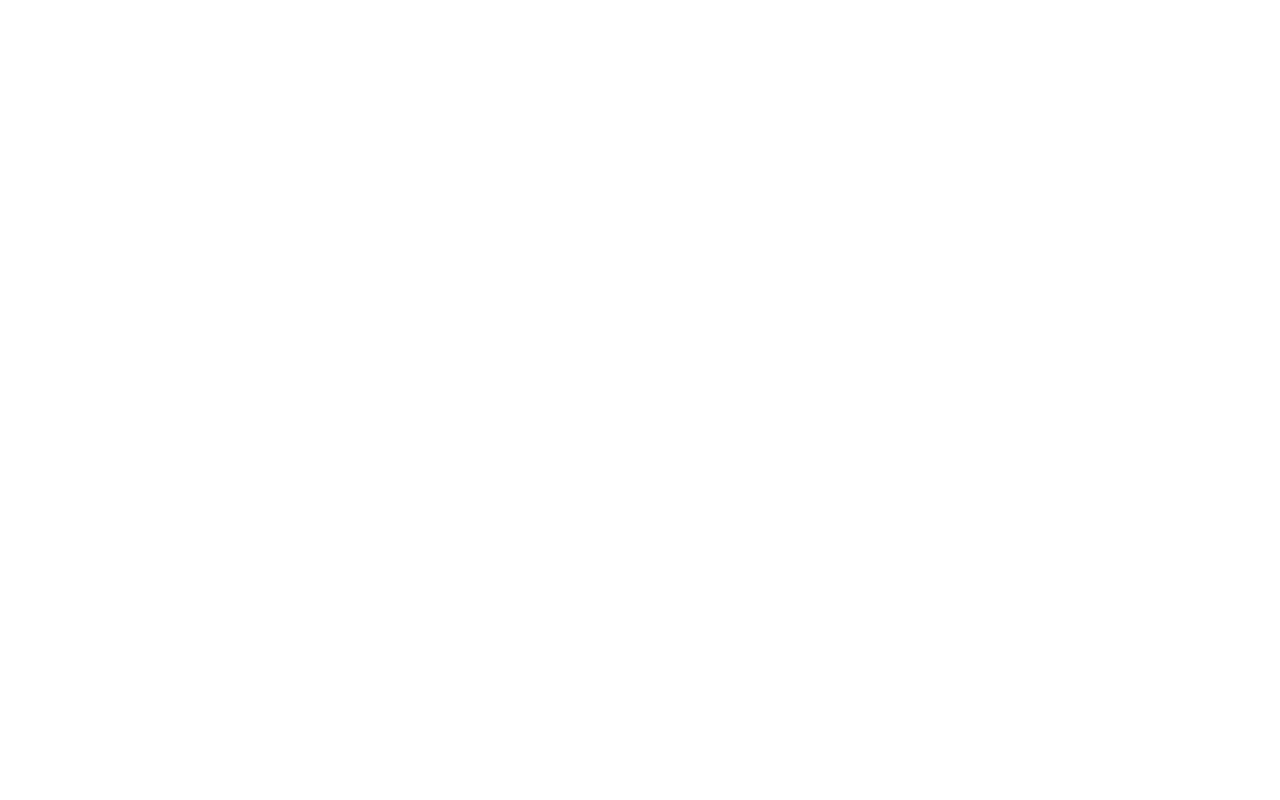
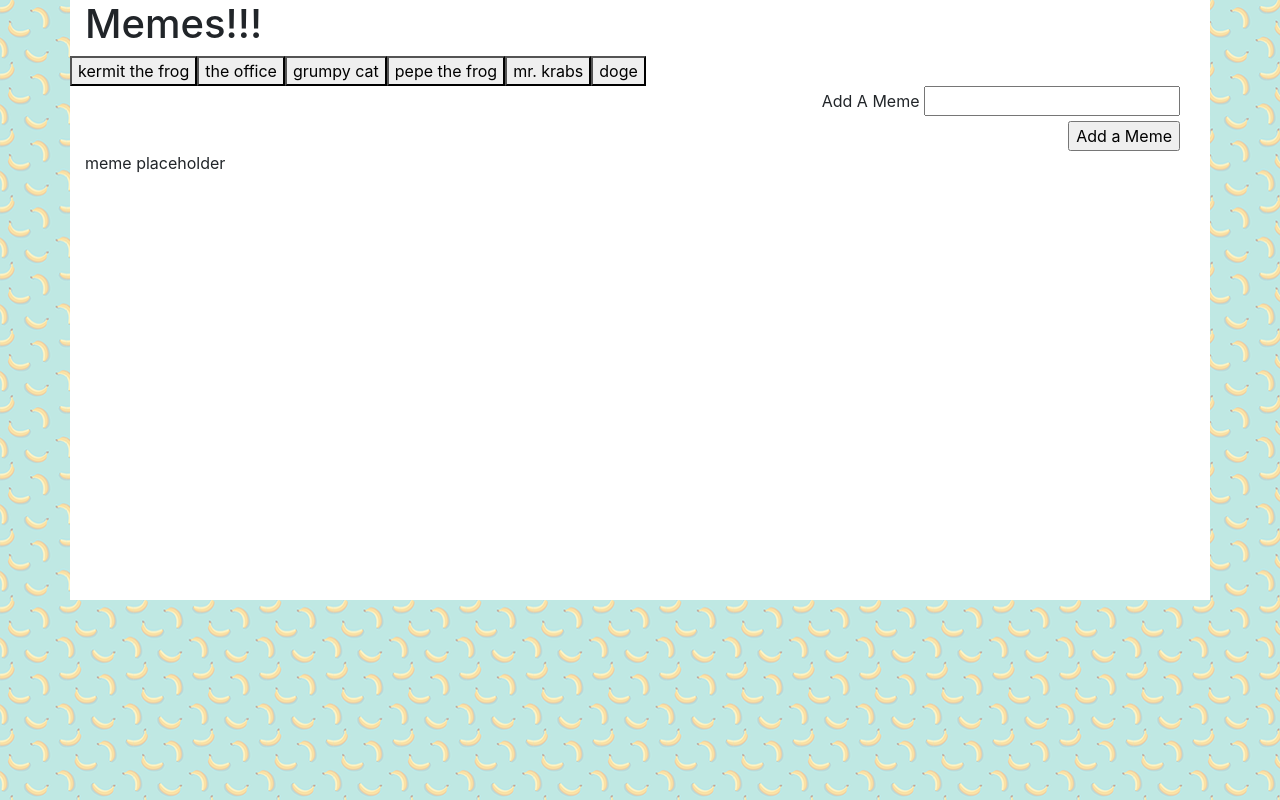
Before and after one commit to lgfahys/GifTastic, a plain HTML site: page index.html in a window 1280 px wide. Drawn offline with nearby package versions, Linux system fonts and the light colour scheme.

Commit message:
created button for each item in the original memes array and got add button function to work

```diff
--- a/assets/css/style.css
+++ b/assets/css/style.css
@@ -0,0 +1,9 @@
+body {
+    background-image: url("../images/bananas.png");
+}
+
+.container {
+    background: white;
+    margin-bottom: 0px;
+    height: 600px;
+}
--- a/assets/javascript/app.js
+++ b/assets/javascript/app.js
@@ -5,3 +5,41 @@
 // on gif click make gif animate, on second click make static
 
 // add form for user to add a new meme category
+$( document ).ready(function() {
+var memes = ["kermit the frog", "the office", "grumpy cat", "pepe the frog", "mr. krabs", "doge"];
+
+function displayMemes() {
+var queryURL = "https://api.giphy.com/v1/gifs/search?api_key=5WvKlaf4SS3q9eGvInak6z3LoqlHOkgN&q=memes" + meme + "&limit=10";
+
+var meme = $(this).attr("data-name");
+
+$.ajax({
+    url: queryURL,
+    method: "GET"
+}).then(function (response) {
+
+});
+}
+
+$("#add-meme").on("click", function (event) {
+    event.preventDefault();
+    var meme = $("#meme-input").val().trim();
+    memes.push(meme);
+    addButtons();
+});
+
+function addButtons() {
+    $("#buttons").empty();
+    for (var i = 0; i < memes.length; i++) {
+        var button = $("<button>");
+        button.addClass("meme-btn");
+        button.attr("data-name", memes[i]);
+        button.text(memes[i]);
+        $("#buttons").append(button);
+    }
+}
+
+$(document).on("click", ".meme-btn", displayMemes);
+
+addButtons();
+});
--- a/index.html
+++ b/index.html
@@ -13,7 +13,37 @@
     <link rel="stylesheet" type="text/css" media="screen" href="assets/css/style.css" />
     <script src="assets/javascript/app.js"></script>
 </head>
+
 <body>
+    <div class="container">
+        <div class="row">
+            <div class="col 12">
+                <h1>
+                    Memes!!!
+                </h1>
+            </div>
+        </div>
+        <div class="row" id="buttons">
+            <div class="col 8">
+                buttons go here
+            </div>
+        </div>
+        <div class="col 4">
+            <div class="text-right">
+                <form id="meme-search">
+                    <label for="meme-input">Add A Meme</label>
+                    <input type="text" id="meme-input">
+                    <br>
+                    <input id="add-meme" type="submit" value="Add a Meme">
+                </form>
+            </div>
+        </div>
+        <div class="row" id="memes">
+            <div class="col 12">
+                meme placeholder
+            </div>
+        </div>
+    </div>
 </body>
 
 </html>
```
Also changed, not shown: assets/images/bananas.png (added), assets/images/memphis-colorful.png (added).
